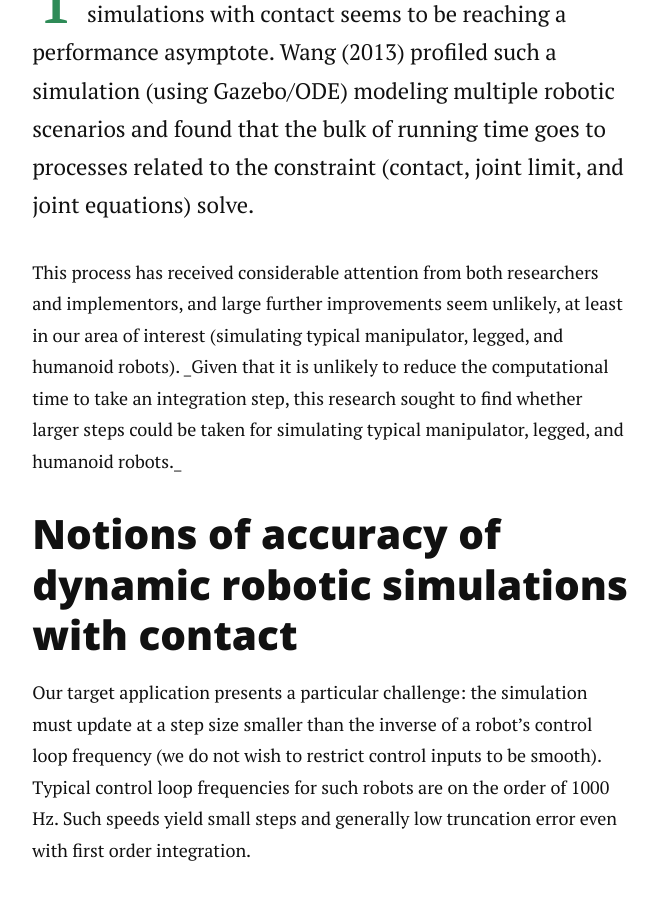
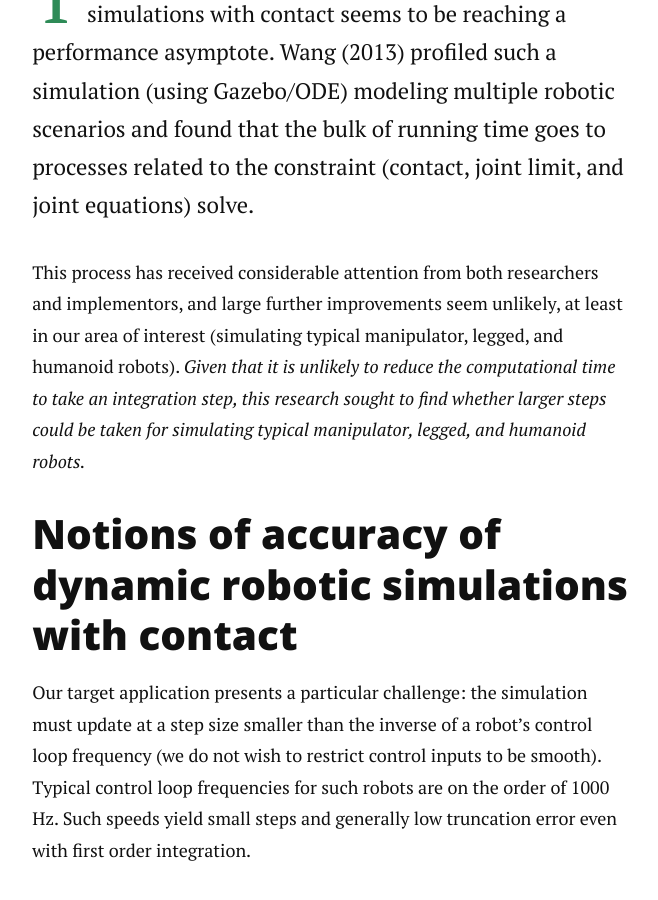
Before and after one commit to PositronicsLab/positronicslab.github.io, a Jekyll site: the page built from _posts/2015-10-18-adaptive-integration.markdown, in a window 1280 px wide and 900 px high, scrolled down 708 px. Shown: the whole window, without its empty margins (310-968 px from the left). Built offline with Jekyll 4.4.1, drawn with Linux system fonts in a browser that asks for light colours; nearby versions of some CDN libraries; Markdown is read by kramdown in place of the engine named in the settings.

Commit message:
Updated formatting on adaptive integration post

```diff
--- a/_posts/2015-10-18-adaptive-integration.markdown
+++ b/_posts/2015-10-18-adaptive-integration.markdown
@@ -9,12 +9,9 @@ a simulation (using Gazebo/ODE) modeling multiple robotic scenarios and
 found that the bulk of running time goes to processes related to the
 constraint (contact, joint limit, and joint equations) solve.</p>
 
-<p>
-This process
-has received considerable attention from both researchers and implementors,
-and large further improvements seem unlikely, at least in our area of
+This process has received considerable attention from both researchers and implementors, and large further improvements seem unlikely, at least in our area of
 interest (simulating typical manipulator, legged, and humanoid robots).
-_Given that it is unlikely to reduce the computational time to take an integration step, this research sought to find whether larger steps could be taken for simulating typical manipulator, legged, and humanoid robots._</p>
+*Given that it is unlikely to reduce the computational time to take an integration step, this research sought to find whether larger steps could be taken for simulating typical manipulator, legged, and humanoid robots.*
 
 ## Notions of accuracy of dynamic robotic simulations with contact
 
```
